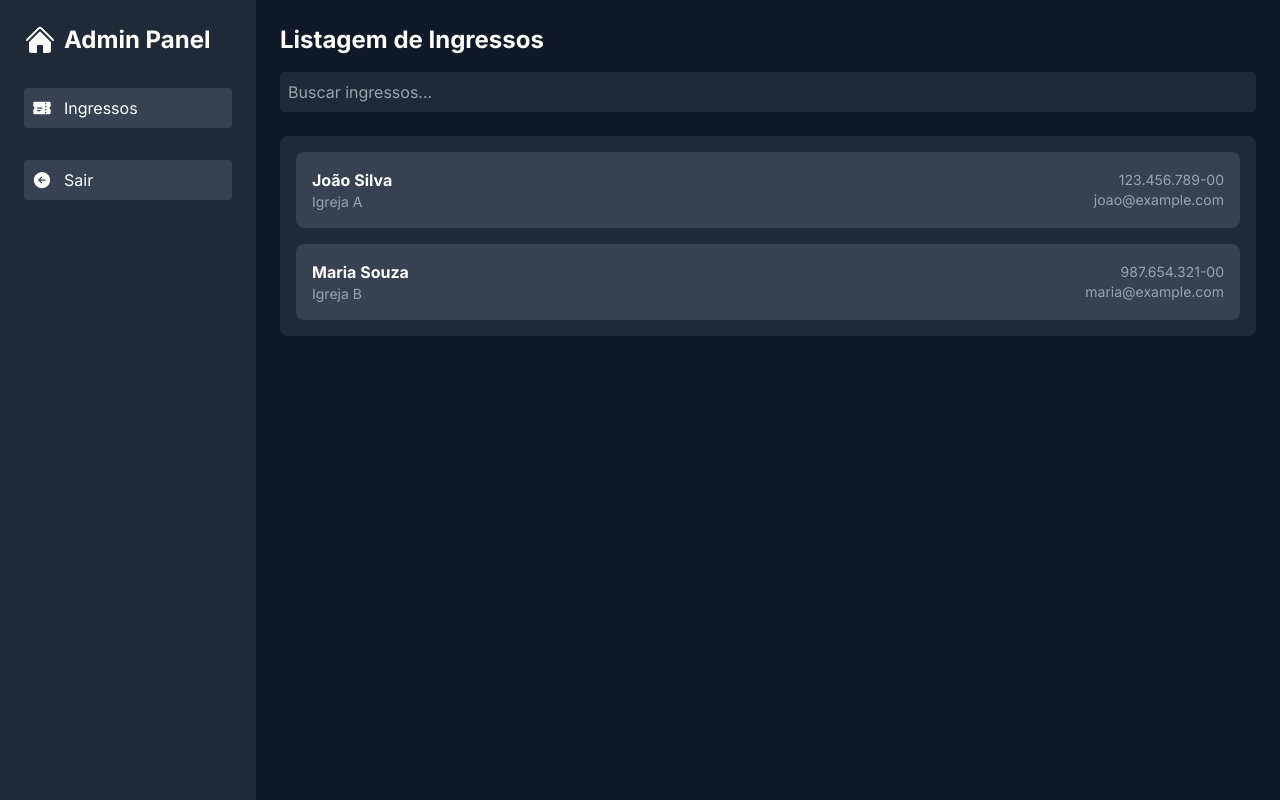
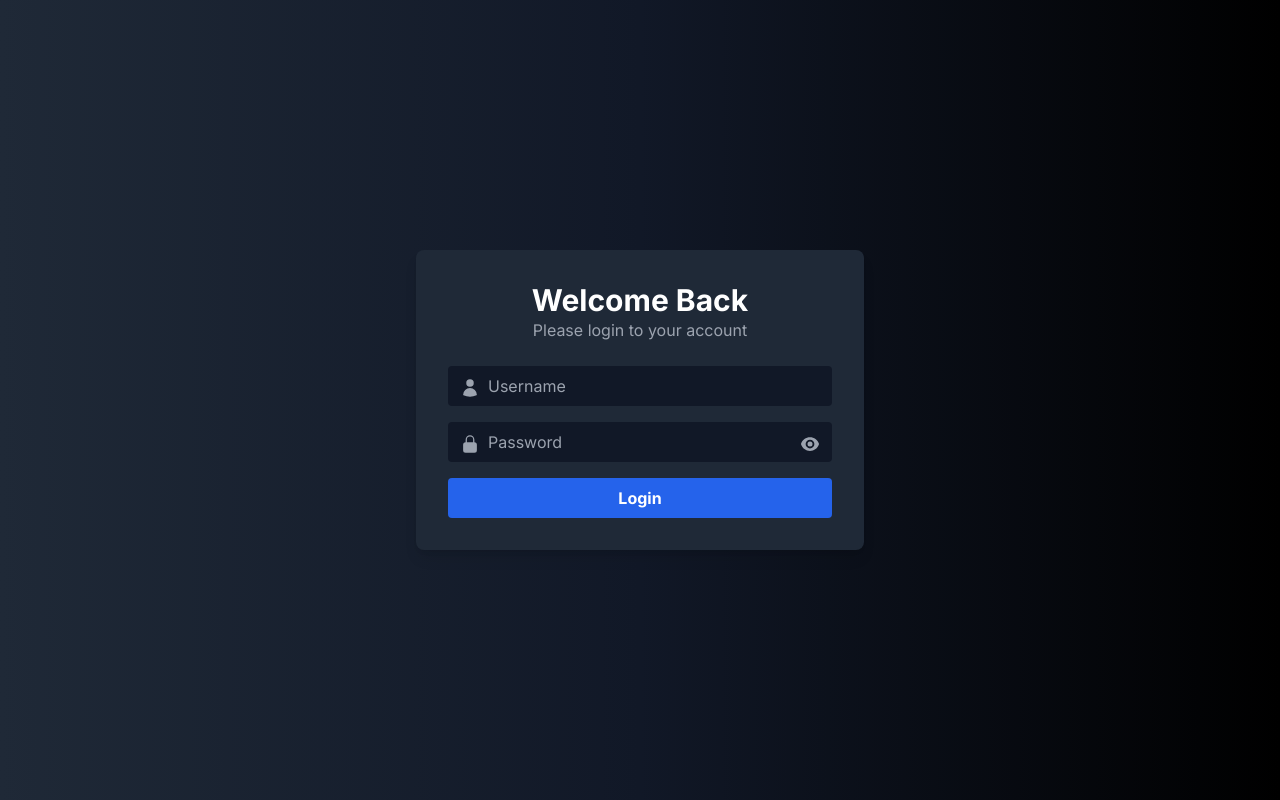
Before and after one commit to antonvinicius/cpl-2024, a Next.js app: page /admin in a window 1280 px wide. Built offline with nearby package versions, Linux system fonts and the light colour scheme.

Commit message:
feat: add login page

```diff
--- /dev/null
+++ b/app/admin/LoginPage.tsx
@@ -0,0 +1,87 @@
+"use client";
+
+import { useState } from "react";
+import { useRouter } from "next/navigation";
+import {
+  UserIcon,
+  LockClosedIcon,
+  EyeIcon,
+  EyeSlashIcon,
+} from "@heroicons/react/24/solid";
+
+export default function LoginPage() {
+  const [showPassword, setShowPassword] = useState(false);
+  const [username, setUsername] = useState("");
+  const [password, setPassword] = useState("");
+  const [errorMessage, setErrorMessage] = useState("");
+  const router = useRouter();
+
+  const handleLogin = (e) => {
+    e.preventDefault();
+    if (username === "admin" && password === "admin") {
+      localStorage.setItem("user", "admin");
+      window.location.reload();
+    } else {
+      setErrorMessage("Invalid username or password");
+    }
+  };
+
+  const togglePasswordVisibility = () => {
+    setShowPassword(!showPassword);
+  };
+
+  return (
+    <div className="flex items-center justify-center min-h-screen bg-gradient-to-r from-gray-800 via-gray-900 to-black">
+      <div className="bg-gray-800 p-8 rounded-lg shadow-lg w-full max-w-md">
+        <div className="text-center mb-6">
+          <h1 className="text-3xl font-bold text-white">Welcome Back</h1>
+          <p className="text-gray-400">Please login to your account</p>
+        </div>
+        <form onSubmit={handleLogin} className="space-y-4">
+          <div className="relative">
+            <UserIcon className="absolute left-3 top-3 h-5 w-5 text-gray-400" />
+            <input
+              type="text"
+              placeholder="Username"
+              value={username}
+              onChange={(e) => setUsername(e.target.value)}
+              className="w-full pl-10 pr-4 py-2 rounded bg-gray-900 text-white focus:outline-none focus:ring-2 focus:ring-blue-500"
+            />
+          </div>
+          <div className="relative">
+            <LockClosedIcon className="absolute left-3 top-3 h-5 w-5 text-gray-400" />
+            <input
+              type={showPassword ? "text" : "password"}
+              placeholder="Password"
+              value={password}
+              onChange={(e) => setPassword(e.target.value)}
+              className="w-full pl-10 pr-10 py-2 rounded bg-gray-900 text-white focus:outline-none focus:ring-2 focus:ring-blue-500"
+            />
+            <button
+              type="button"
+              onClick={togglePasswordVisibility}
+              className="absolute right-3 top-3 text-gray-400 hover:text-gray-200"
+            >
+              {showPassword ? (
+                <EyeSlashIcon className="h-5 w-5" />
+              ) : (
+                <EyeIcon className="h-5 w-5" />
+              )}
+            </button>
+          </div>
+          {errorMessage && (
+            <div className="text-red-500 text-sm text-center">
+              {errorMessage}
+            </div>
+          )}
+          <button
+            type="submit"
+            className="w-full bg-blue-600 hover:bg-blue-700 text-white py-2 rounded font-bold"
+          >
+            Login
+          </button>
+        </form>
+      </div>
+    </div>
+  );
+}
--- a/app/admin/components/Sidebar.tsx
+++ b/app/admin/components/Sidebar.tsx
@@ -1,7 +1,11 @@
 "use client";
 
 import { useRouter } from "next/navigation";
-import { HomeIcon, TicketIcon, ArrowLeftCircleIcon } from "@heroicons/react/24/solid";
+import {
+  HomeIcon,
+  TicketIcon,
+  ArrowLeftCircleIcon,
+} from "@heroicons/react/24/solid";
 
 export default function Sidebar({ isOpen, toggleSidebar }) {
   const router = useRouter();
@@ -13,6 +17,7 @@ export default function Sidebar({ isOpen, toggleSidebar }) {
 
   const handleLogout = () => {
     toggleSidebar(); // Fecha a sidebar ao sair
+    localStorage.setItem("user", "");
     router.push("/"); // Redireciona para a página principal
   };
 
--- a/app/admin/page.tsx
+++ b/app/admin/page.tsx
@@ -1,7 +1,29 @@
+"use client";
+
+import { useEffect, useState } from "react";
+import { useRouter } from "next/navigation";
 import AdminLayout from "./components/AdminLayout";
 import TicketList from "./components/TicketList";
+import LoginPage from "./LoginPage";
 
 export default function TicketsPage() {
+  const [isLoggedIn, setIsLoggedIn] = useState(false);
+  const router = useRouter();
+
+  useEffect(() => {
+    // Lógica fictícia de autenticação
+    const user = localStorage.getItem("user"); // Aqui, pode ser usada qualquer lógica de verificação de login
+    if (user === "admin") {
+      setIsLoggedIn(true);
+    } else {
+      setIsLoggedIn(false);
+    }
+  }, []);
+
+  if (!isLoggedIn) {
+    return <LoginPage />;
+  }
+
   return (
     <AdminLayout>
       <TicketList />
```
